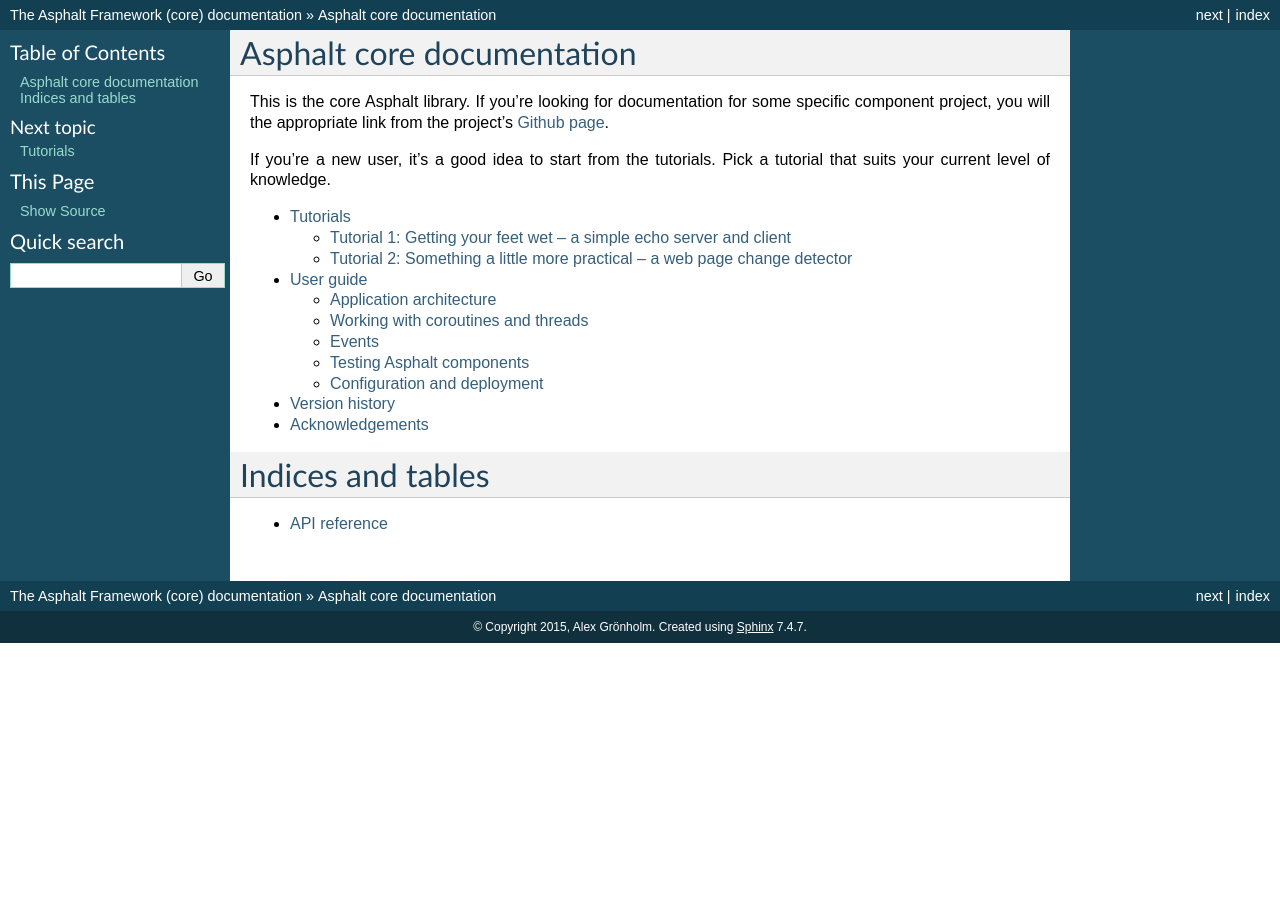
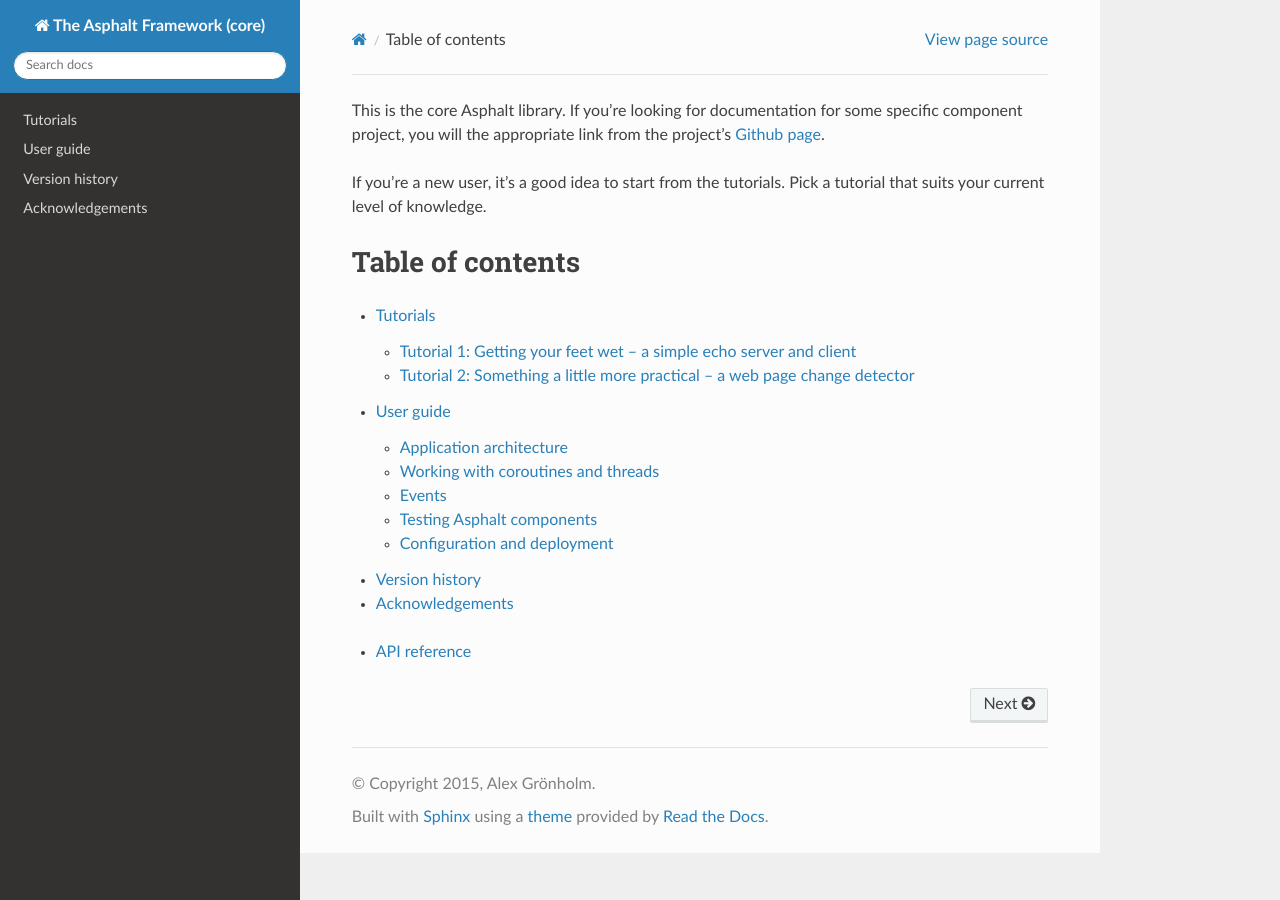
Before and after one commit to asphalt-framework/asphalt, a Sphinx documentation site: the page built from docs/index.rst, in a window 1280 px wide. Built offline with Sphinx 7.4.7 and the Read the Docs theme 2.0.0, drawn with Linux system fonts in a browser that asks for light colours.

Commit message:
Switched to new documentation style

```diff
--- a/docs/conf.py
+++ b/docs/conf.py
@@ -26,7 +26,7 @@
 highlight_language = 'python3'
 todo_include_todos = False
 
-html_theme = 'classic'
+html_theme = 'sphinx_rtd_theme'
 html_static_path = ['_static']
 htmlhelp_basename = 'asphaltdoc'
 
--- a/docs/index.rst
+++ b/docs/index.rst
@@ -1,11 +1,13 @@
-Asphalt core documentation
-==========================
-
 This is the core Asphalt library. If you're looking for documentation for some specific component
 project, you will the appropriate link from the project's `Github page`_.
 
 If you're a new user, it's a good idea to start from the tutorials. Pick a tutorial that suits
 your current level of knowledge.
+
+.. _Github page: https://github.com/asphalt-framework
+
+Table of contents
+-----------------
 
 .. toctree::
    :maxdepth: 2
@@ -15,9 +17,4 @@
    versionhistory
    acknowledgements
 
-.. _Github page: https://github.com/asphalt-framework
-
-Indices and tables
-==================
-
 * :ref:`API reference <modindex>`
--- a/docs/requirements.txt
+++ b/docs/requirements.txt
@@ -1,5 +1,6 @@
 # Sphinx 1.5a0 fork w/ PRs #2431 and #2432 merged
 git+https://github.com/agronholm/sphinx.git
 
+sphinx_rtd_theme
 sphinx-autodoc-typehints >= 1.0.5
 sphinxcontrib-asyncio >= 0.2.0
```
Also changed, not shown: README.rst (+9 -14 lines).
